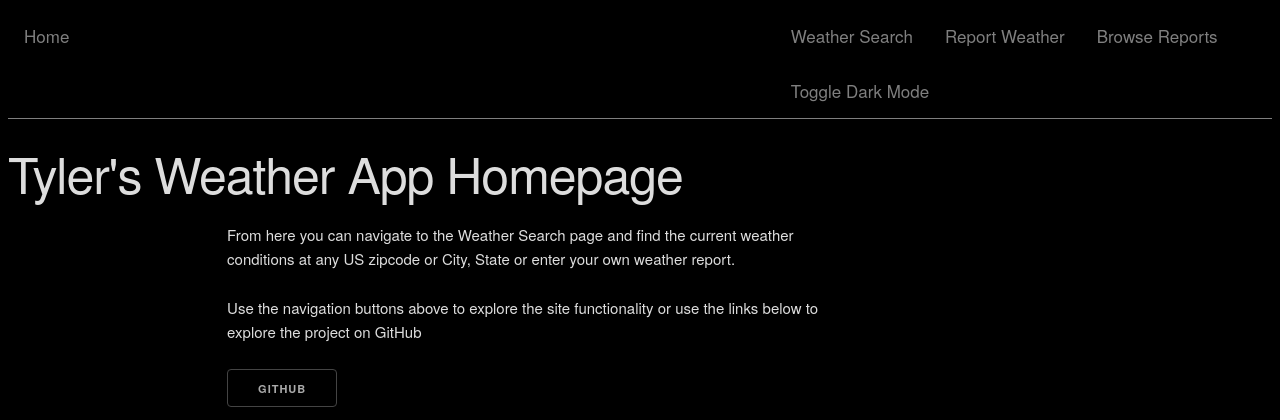
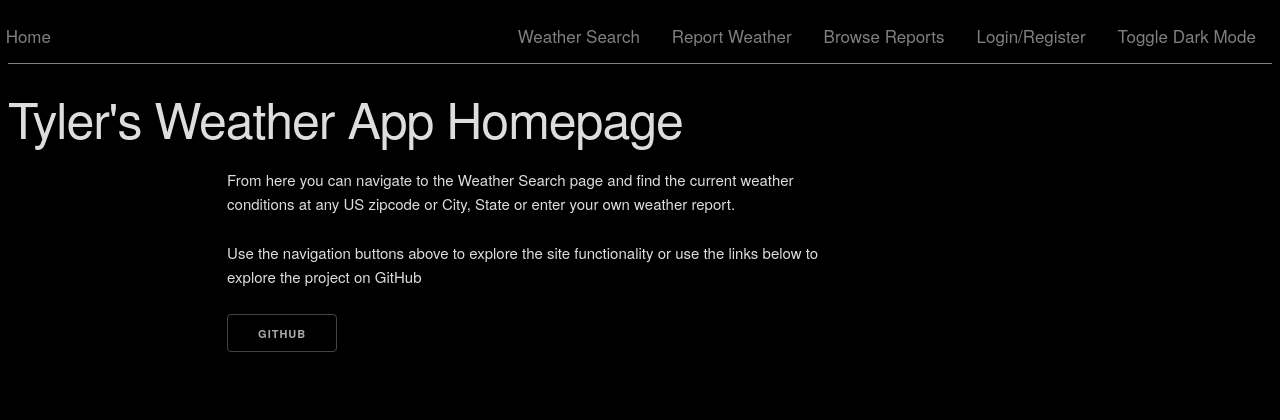
Before and after one commit to tmduddy/django-weather, a Django app: template weather/templates/weather/index.html in a window 1280 px wide. Shown: the top 420 px of the page. Run offline with Django 3.2, Linux system fonts and the light colour scheme; the template is opened without the code that fills it, so the values that code supplies are empty.

Commit message:
match login with website style

```diff
--- a/weather/static/weather/skeleton.css
+++ b/weather/static/weather/skeleton.css
@@ -615,11 +615,15 @@ hr {
 
 /*Floats each item to the left with padding of 14 & 16 px.*/
 .navbar a {
-  float: left;
+  float: right;
   color: grey;
   padding: 14px 16px;
   text-decoration: none;
   font-size: 17px;
+}
+
+.logo a {
+  float: left;
 }
 
 /*Background color change during hover state*/
--- a/weather/templates/weather/navbar.html
+++ b/weather/templates/weather/navbar.html
@@ -1,14 +1,15 @@
 {% block navbar %}
 <div class="navbar">
     <div class="row">
-      <div class="seven columns" style="text-align: left;">
-        <a href="{% url 'weather:index' %}">Home</a>
+      <div class="one columns">
+        <a href="{% url 'weather:index' %}" class="logo">Home</a>
       </div>
-      <div class="five columns" style="text-align: right;">
+      <div class="eleven columns">
+        <a href="#" onclick="darkModeSwap()">Toggle Dark Mode</a>
+        <a href="{% url 'account:login' %}">Login/Register</a>
+        <a href="{% url 'weather:browse_reports' %}">Browse Reports</a>
+        <a href="{% url 'weather:report_weather' %}">Report Weather</a>
         <a href="{% url 'weather:search' %}">Weather Search</a>
-        <a href="{% url 'weather:report_weather' %}">Report Weather</a>
-        <a href="{% url 'weather:browse_reports' %}">Browse Reports</a>
-        <a href="#" onclick="darkModeSwap()">Toggle Dark Mode</a>
       </div>
     </div>
   </div>
--- a/weather_report/settings.py
+++ b/weather_report/settings.py
@@ -105,6 +105,11 @@ AUTH_PASSWORD_VALIDATORS = [
     },
 ]
 
+# login redirection handling
+LOGIN_REDIRECT_URL = 'weather'
+LOGIN_URL = 'account/login'
+LOGOUT_URL = 'account/logout'
+
 
 # Internationalization
 # https://docs.djangoproject.com/en/3.2/topics/i18n/
```
Also changed, not shown: account/templates/account/login.html (deleted, +0 -13 lines), account/templates/registration/logged-out.html (added, +11 -0 lines), account/templates/registration/login.html (added, +33 -0 lines), account/urls.py (+3 -10 lines), account/templates/account/base.html (renamed from account/templates/base.html).
